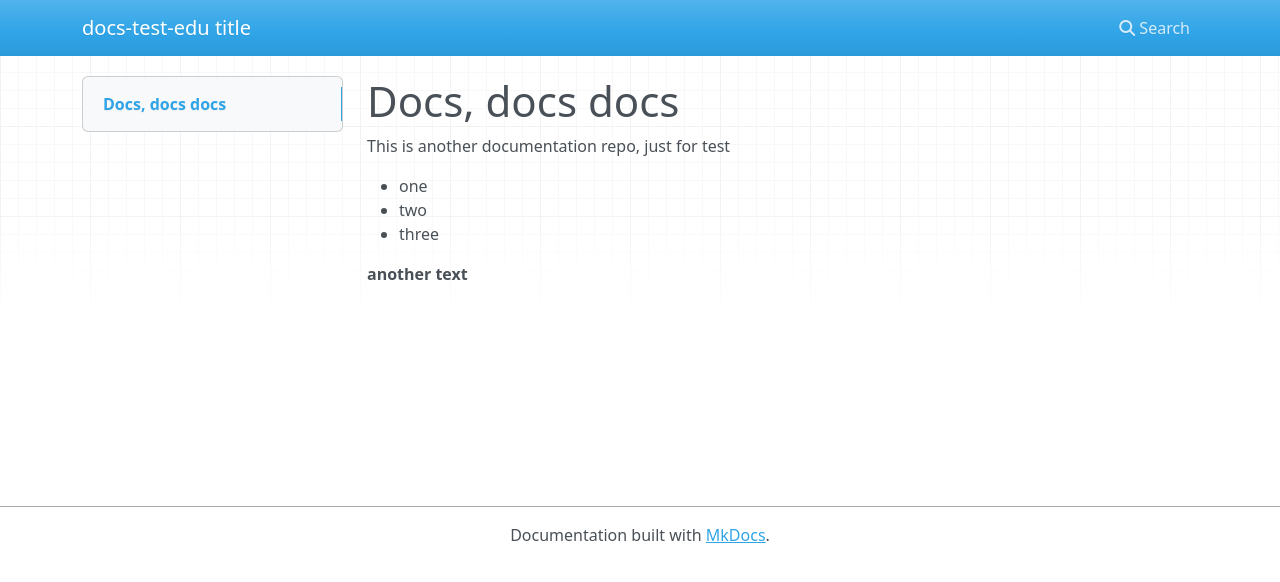
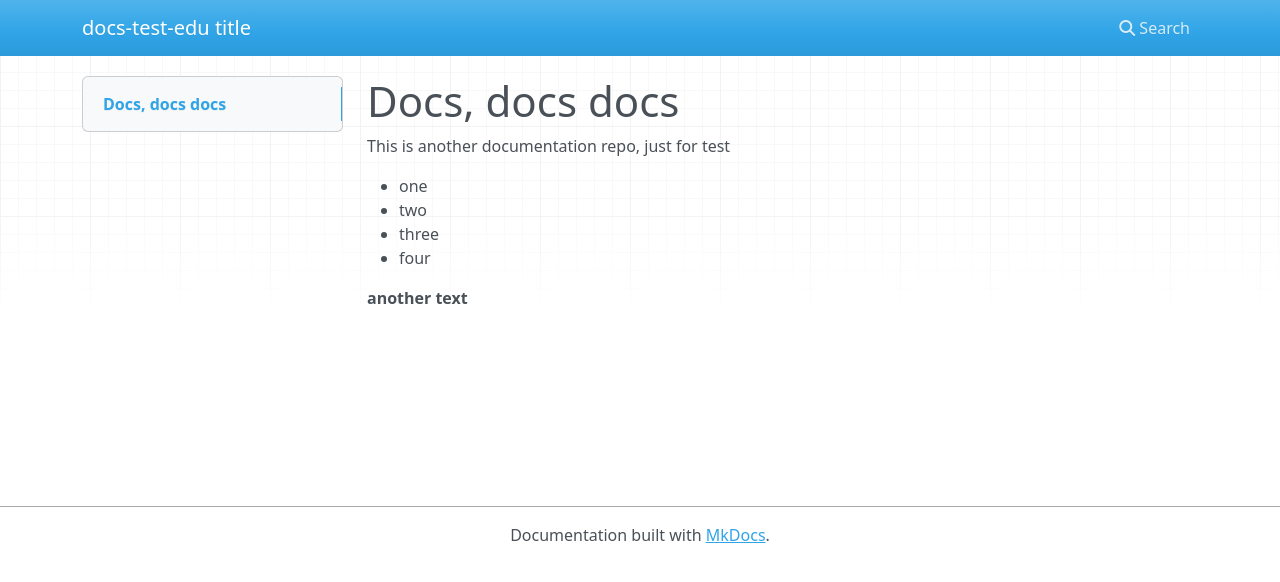
Before and after one commit to edubacco/docs-test-3, an MkDocs documentation site: the page built from docs/index.md, in a window 1280 px wide. Shown: the top 582 px of the page. Built offline with MkDocs 1.6.1, drawn with Linux system fonts in a browser that asks for light colours; nearby versions of some CDN libraries.

Commit message:
Update index.md

```diff
--- a/docs/index.md
+++ b/docs/index.md
@@ -5,5 +5,6 @@ This is another documentation repo, just for test
 - one
 - two
 - three
+- four
 
 **another text**
```
